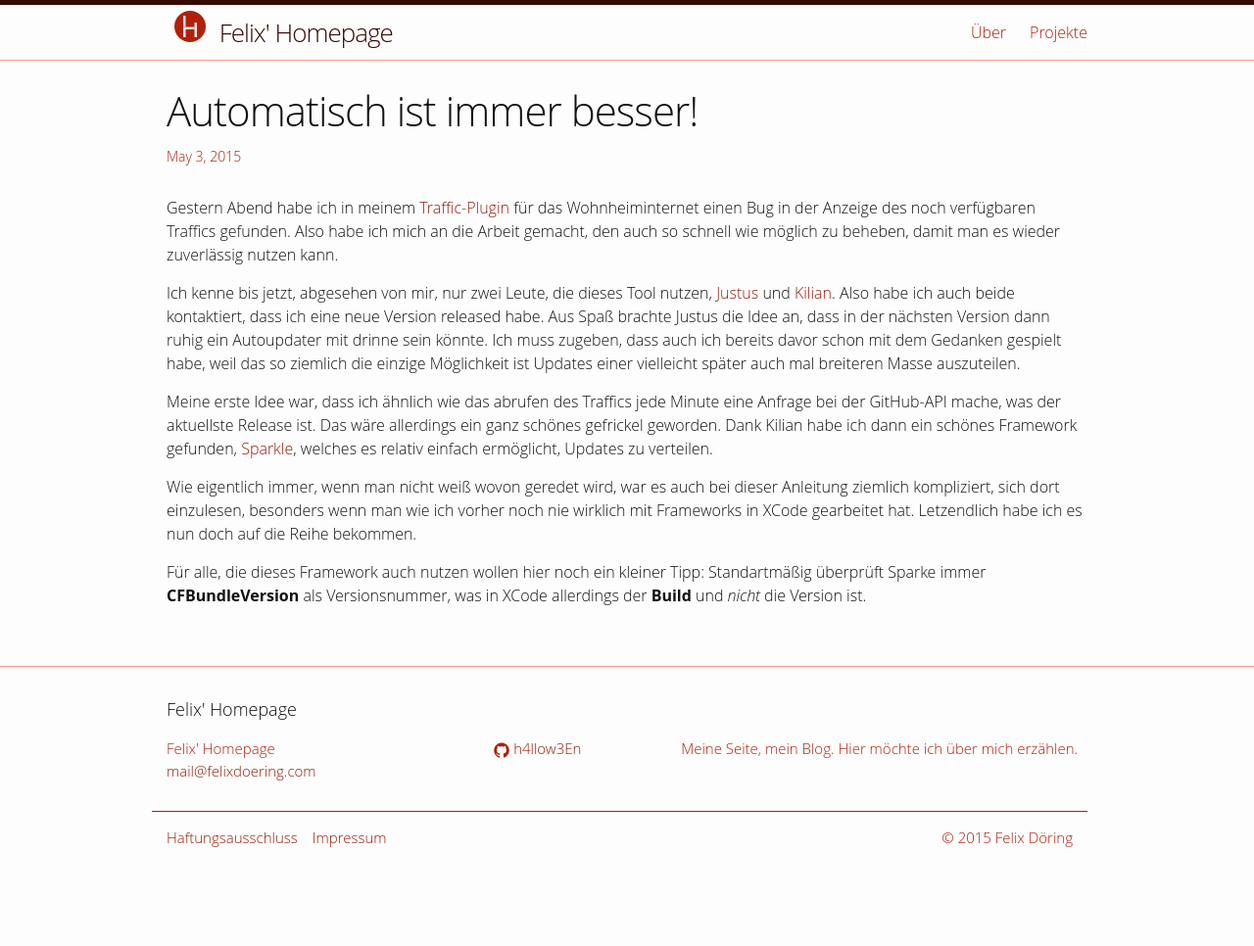
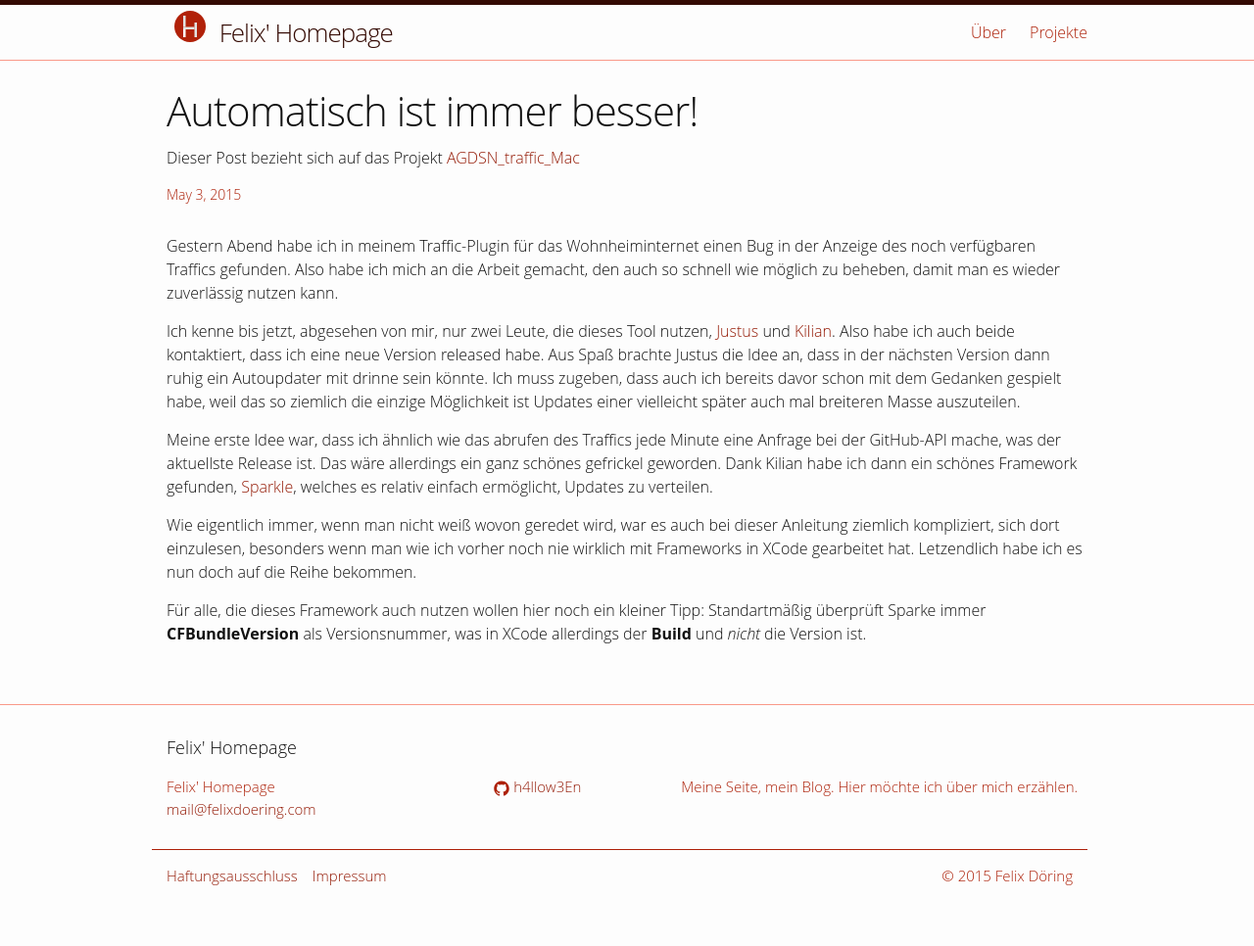
Before and after one commit to MarauderXtreme/felixdoering.com, a Jekyll site: the page built from _posts/2015-05-03-Automatisch-ist-immer-besser.md, in a window 1280 px wide. Shown: the whole page at 98% size. Built offline with Jekyll 4.4.1, drawn with Linux system fonts in a browser that asks for light colours; before the commit the page ends 927 px from its top, so only the background shows below that.

Commit message:
show related project in post

```diff
--- a/_layouts/post.html
+++ b/_layouts/post.html
@@ -5,6 +5,12 @@ layout: default
 
   <header class="post-header">
     <h1 class="post-title">{{ page.title }}</h1>
+    {% if page.related %}
+      {% assign extra_sites = site.data.projects.additional_sites %}
+      {% if extra_sites contains page.related %}
+        <p>Dieser Post bezieht sich auf das Projekt <a href="{{ extra_sites[page.related].url }}">{{page.related}}</a></p>
+      {% endif %}
+    {% endif %}
     <p class="post-meta">{{ page.date | date: "%b %-d, %Y" }}{% if page.author %} • {{ page.author }}{% endif %}{% if page.meta %} • {{ page.meta }}{% endif %}</p>
   </header>
 
--- a/_posts/2015-05-03-Automatisch-ist-immer-besser.md
+++ b/_posts/2015-05-03-Automatisch-ist-immer-besser.md
@@ -2,9 +2,10 @@
 layout: post
 title:  "Automatisch ist immer besser!"
 date:   2015-05-03 20:03:00
+related: AGDSN_traffic_Mac
 categories: AGDSN Traffic Plugin
 ---
-Gestern Abend habe ich in meinem [Traffic-Plugin](http://felixdoering.com/projects/AGDSN_traffic_Mac.html "Projektseite des Traffic-Plugins") für das Wohnheiminternet einen Bug in der Anzeige des noch verfügbaren Traffics gefunden. Also habe ich mich an die Arbeit gemacht, den auch so schnell wie möglich zu beheben, damit man es wieder zuverlässig nutzen kann.
+Gestern Abend habe ich in meinem Traffic-Plugin für das Wohnheiminternet einen Bug in der Anzeige des noch verfügbaren Traffics gefunden. Also habe ich mich an die Arbeit gemacht, den auch so schnell wie möglich zu beheben, damit man es wieder zuverlässig nutzen kann.
 
 Ich kenne bis jetzt, abgesehen von mir, nur zwei Leute, die dieses Tool nutzen, [Justus](https://github.com/JustusAdam "Justus Adam auf Github") und [Kilian](https://github.com/kiliankoe "Kilian Költzsch auf Github"). Also habe ich auch beide kontaktiert, dass ich eine neue Version released habe.
 Aus Spaß brachte Justus die Idee an, dass in der nächsten Version dann ruhig ein Autoupdater mit drinne sein könnte. Ich muss zugeben, dass auch ich bereits davor schon mit dem Gedanken gespielt habe, weil das so ziemlich die einzige Möglichkeit ist Updates einer vielleicht später auch mal breiteren Masse auszuteilen.
```
Also changed, not shown: _posts/2015-05-05-Bitte-sag-mir-warum.md (+2 -1 lines), _posts/2015-05-05-Ich-machs-mir-einfach.md (+1 -0 lines), _posts/2015-05-11-Wenn-man-alle-Probleme-so-einfach-loesen-koennte.md (+1 -0 lines), _posts/2015-06-03-momendlos-bitte-sofort.md (+1 -0 lines).
